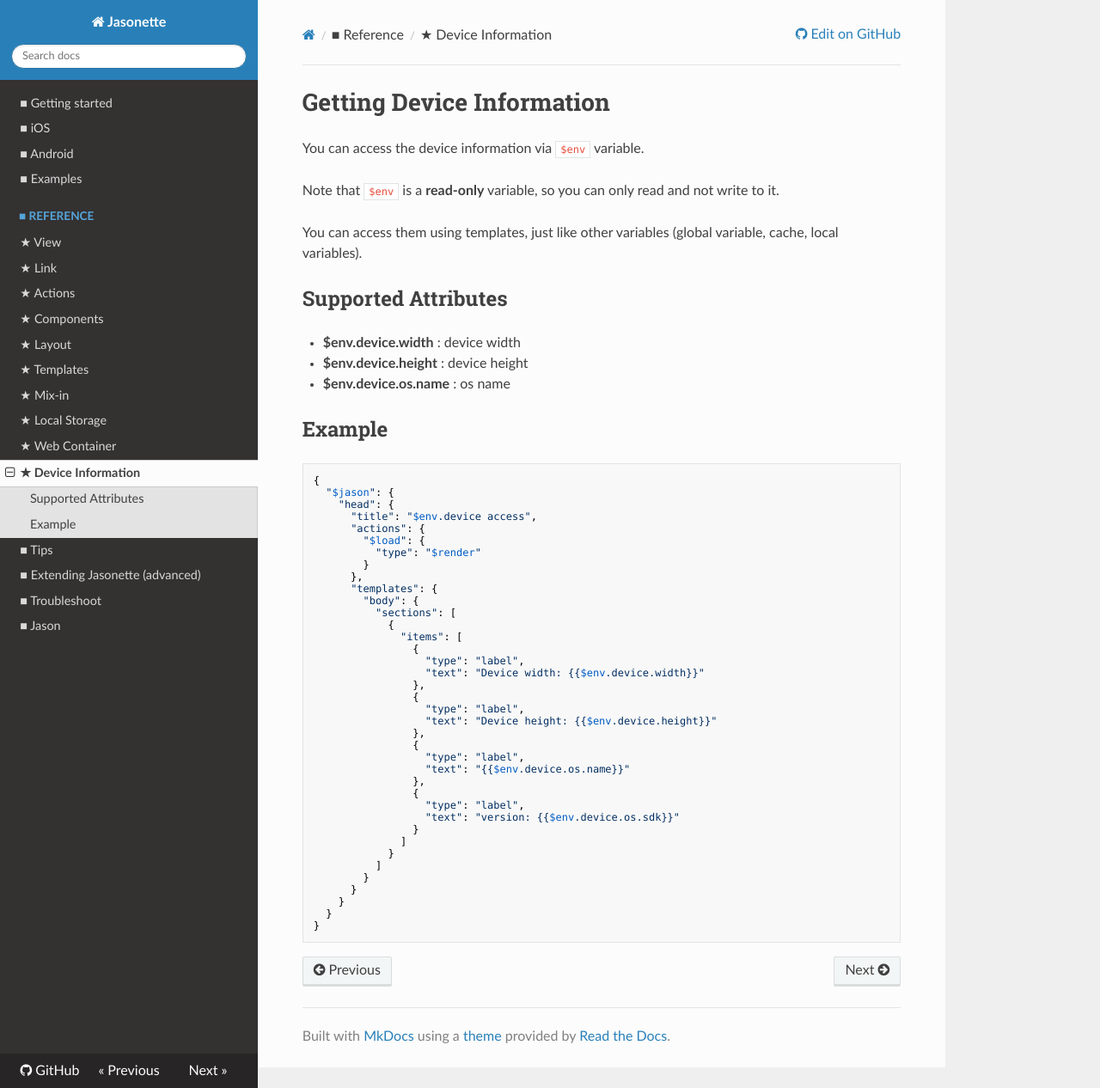
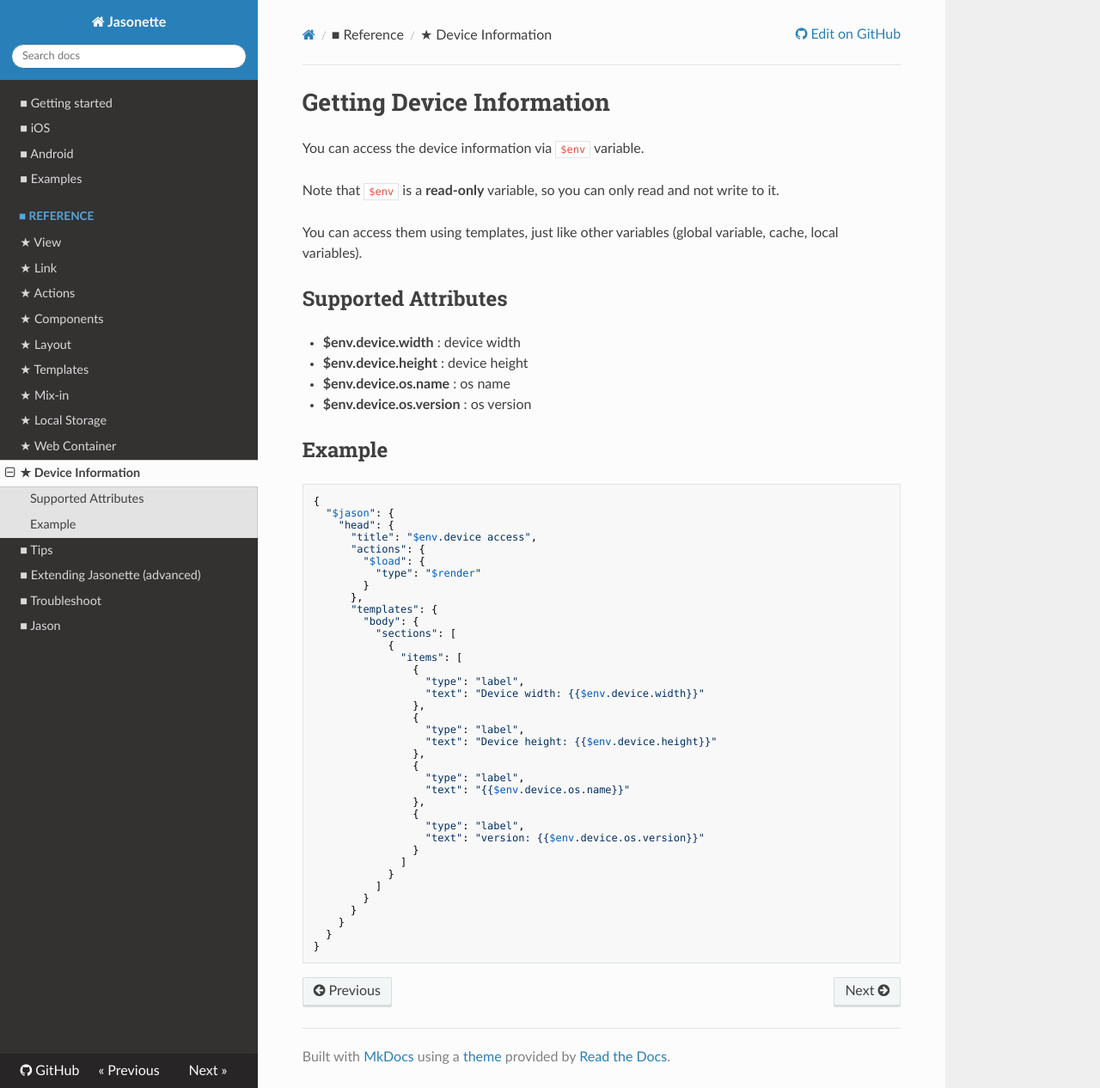
Before and after one commit to Jasonette/documentation, an MkDocs documentation site: the page built from docs/device.md, in a window 1280 px wide and 1266 px high. Shown: the whole window at 86% size. Built offline with MkDocs 1.6.1, drawn with Linux system fonts in a browser that asks for light colours; nearby versions of some CDN libraries; old or Windows-style settings are respelled for this version of MkDocs; some of the changed lines change nothing that is shown.

Commit message:
$env.os.version

```diff
--- a/docs/device.md
+++ b/docs/device.md
@@ -11,6 +11,7 @@ You can access them using templates, just like other variables (global variable,
 - **$env.device.width** : device width
 - **$env.device.height** : device height
 - **$env.device.os.name** : os name
+- **$env.device.os.version** : os version
 
 ## Example
 
@@ -43,7 +44,7 @@ You can access them using templates, just like other variables (global variable,
                 },
                 {
                   "type": "label",
-                  "text": "version: {{$env.device.os.sdk}}"
+                  "text": "version: {{$env.device.os.version}}"
                 }
               ]
             }
```
